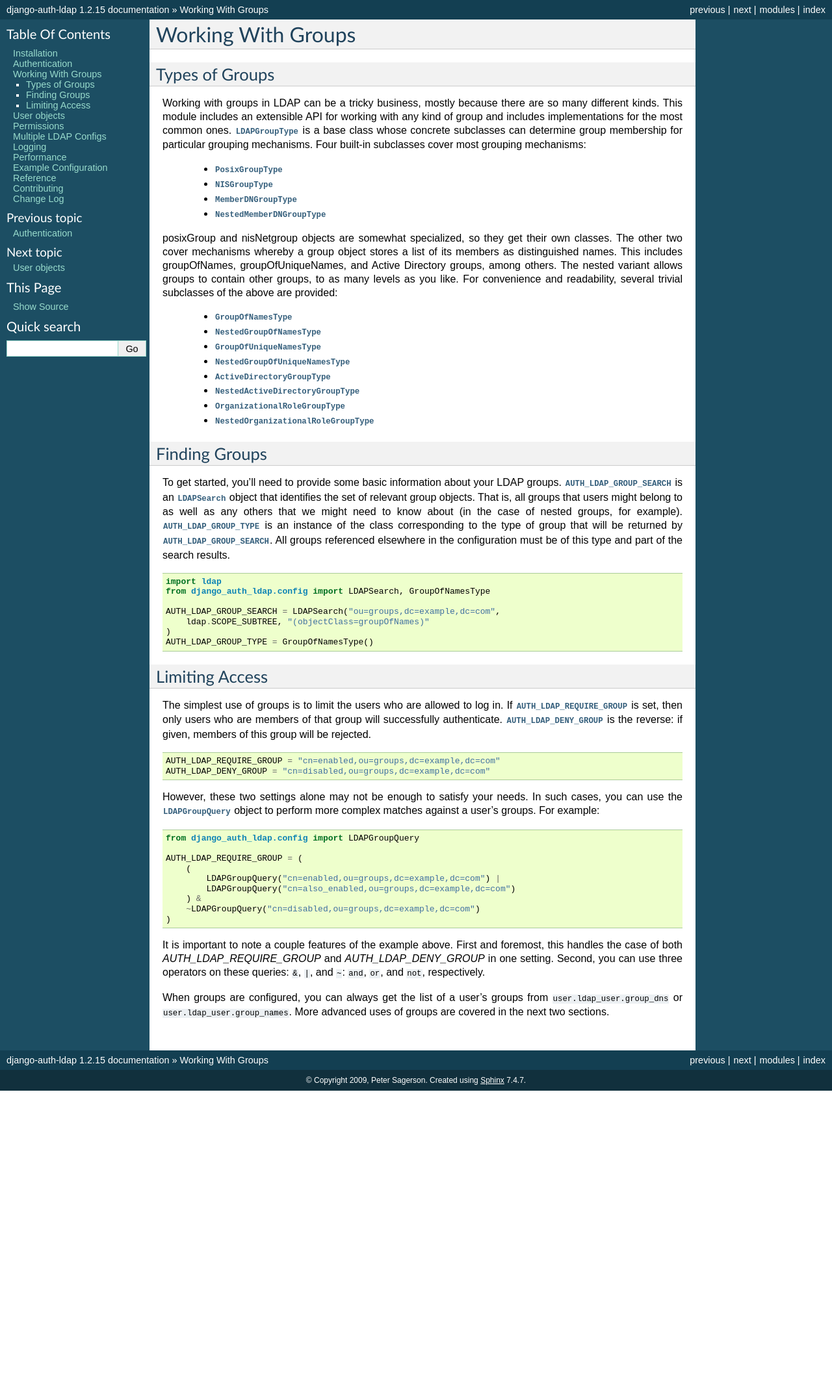
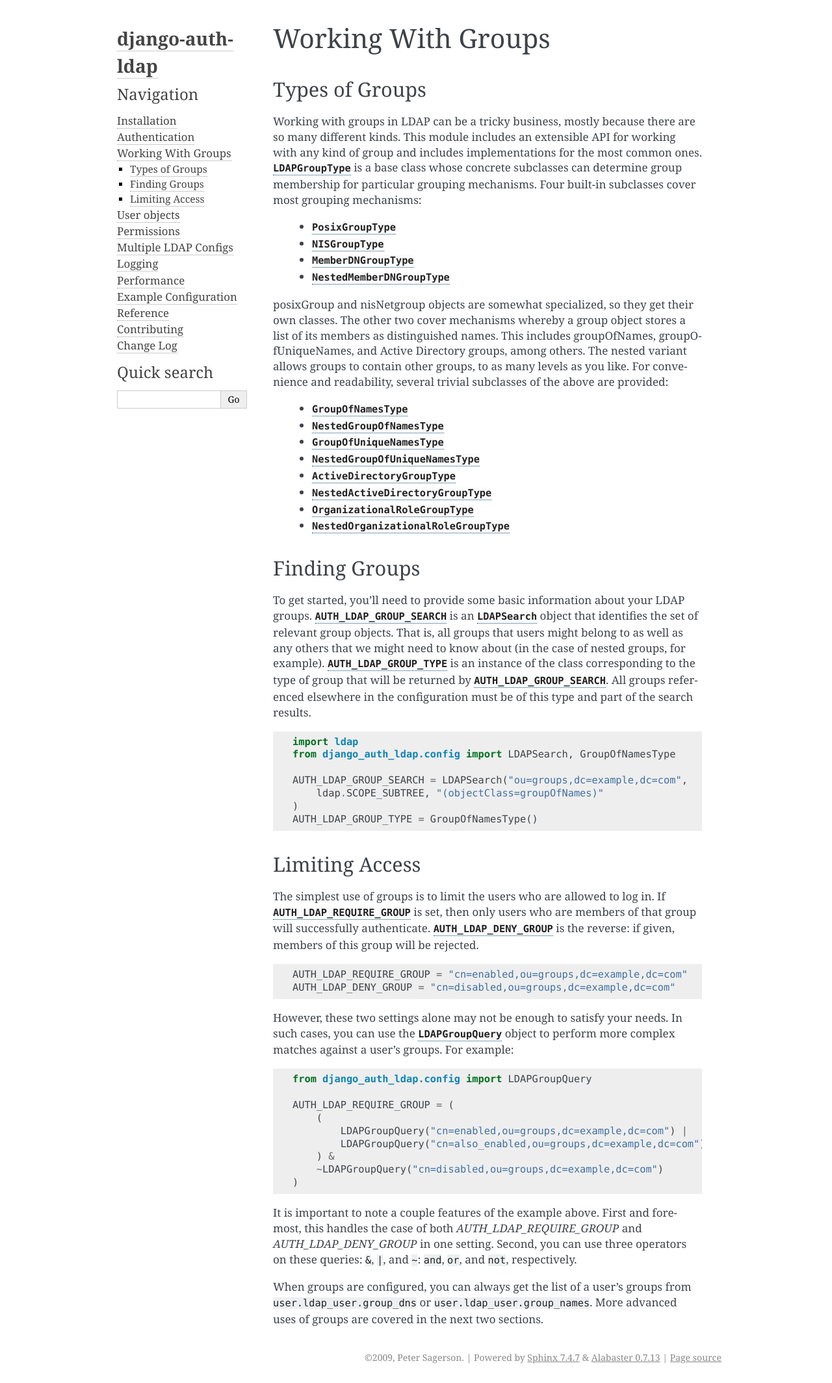
Before and after one commit to django-auth-ldap/django-auth-ldap, a Sphinx documentation site: the page built from docs/source/groups.rst, in a window 1280 px wide. Shown: the whole page at 65% size. Built offline with Sphinx 7.4.7, drawn with Linux system fonts in a browser that asks for light colours; before the commit the page ends 1679 px from its top, so only the background shows below that; some of the changed lines change nothing that is shown.

Commit message:
Update Sphinx config.

```diff
--- a/docs/_templates/globaltoc.html
+++ /dev/null
@@ -1,11 +0,0 @@
-{#
-    basic/globaltoc.html
-    ~~~~~~~~~~~~~~~~~~~~
-
-    Sphinx sidebar template: global table of contents.
-
-    :copyright: Copyright 2007-2011 by the Sphinx team, see AUTHORS.
-    :license: BSD, see LICENSE for details.
-#}
-<h3><a href="{{ pathto(master_doc) }}">{{ _('Table Of Contents') }}</a></h3>
-{{ toctree(maxdepth=2) }}
--- a/docs/source/conf.py
+++ b/docs/source/conf.py
@@ -1,9 +1,11 @@
+#!/usr/bin/env python3
 # -*- coding: utf-8 -*-
 #
 # django-auth-ldap documentation build configuration file, created by
-# sphinx-quickstart on Wed Sep 23 18:06:43 2009.
+# sphinx-quickstart on Mon Sep 25 08:38:18 2017.
 #
-# This file is execfile()d with the current directory set to its containing dir.
+# This file is execfile()d with the current directory set to its
+# containing dir.
 #
 # Note that not all possible configuration values are present in this
 # autogenerated file.
@@ -11,23 +13,168 @@
 # All configuration values have a default; values that are commented out
 # serve to show the default.
 
-import sys
-import os.path
-
 # If extensions (or modules to document with autodoc) are in another directory,
 # add these directories to sys.path here. If the directory is relative to the
 # documentation root, use os.path.abspath to make it absolute, like shown here.
+
+import os
+import sys
+
 sys.path.insert(0, os.path.abspath('../ext'))
 
-# -- General configuration -----------------------------------------------------
 
-# Add any Sphinx extension module names here, as strings. They can be extensions
-# coming with Sphinx (named 'sphinx.ext.*') or your custom ones.
+# -- General configuration ------------------------------------------------
+
+# If your documentation needs a minimal Sphinx version, state it here.
+#
+# needs_sphinx = '1.0'
+
+# Add any Sphinx extension module names here, as strings. They can be
+# extensions coming with Sphinx (named 'sphinx.ext.*') or your custom
+# ones.
 extensions = [
     'sphinx.ext.intersphinx',
 
     'daldocs',
 ]
+
+# Add any paths that contain templates here, relative to this directory.
+# templates_path = ['_templates']
+
+# The suffix(es) of source filenames.
+# You can specify multiple suffix as a list of string:
+#
+# source_suffix = ['.rst', '.md']
+source_suffix = '.rst'
+
+# The master toctree document.
+master_doc = 'index'
+
+# General information about the project.
+project = 'django-auth-ldap'
+copyright = '2009, Peter Sagerson'
+author = 'Peter Sagerson'
+
+# The version info for the project you're documenting, acts as replacement for
+# |version| and |release|, also used in various other places throughout the
+# built documents.
+#
+# The short X.Y version.
+version = '1.3'
+# The full version, including alpha/beta/rc tags.
+release = '1.3.0b1'
+
+# The language for content autogenerated by Sphinx. Refer to documentation
+# for a list of supported languages.
+#
+# This is also used if you do content translation via gettext catalogs.
+# Usually you set "language" from the command line for these cases.
+language = None
+
+# List of patterns, relative to source directory, that match files and
+# directories to ignore when looking for source files.
+# This patterns also effect to html_static_path and html_extra_path
+exclude_patterns = []
+
+# The name of the Pygments (syntax highlighting) style to use.
+pygments_style = 'sphinx'
+
+# If true, `todo` and `todoList` produce output, else they produce nothing.
+todo_include_todos = False
+
+
+# -- Options for HTML output ----------------------------------------------
+
+# The theme to use for HTML and HTML Help pages.  See the documentation for
+# a list of builtin themes.
+#
+html_theme = 'alabaster'
+
+# Theme options are theme-specific and customize the look and feel of a theme
+# further.  For a list of options available for each theme, see the
+# documentation.
+#
+# html_theme_options = {}
+
+# Add any paths that contain custom static files (such as style sheets) here,
+# relative to this directory. They are copied after the builtin static files,
+# so a file named "default.css" will overwrite the builtin "default.css".
+# html_static_path = ['_static']
+
+# Custom sidebar templates, must be a dictionary that maps document names
+# to template names.
+#
+# This is required for the alabaster theme
+# refs: http://alabaster.readthedocs.io/en/latest/installation.html#sidebars
+html_sidebars = {
+    '**': [
+        'about.html',
+        'navigation.html',
+        'relations.html',  # needs 'show_related': True theme option to display
+        'searchbox.html',
+    ]
+}
+
+
+# -- Options for HTMLHelp output ------------------------------------------
+
+# Output file base name for HTML help builder.
+htmlhelp_basename = 'django-auth-ldapdoc'
+
+
+# -- Options for LaTeX output ---------------------------------------------
+
+latex_elements = {
+    # The paper size ('letterpaper' or 'a4paper').
+    #
+    # 'papersize': 'letterpaper',
+
+    # The font size ('10pt', '11pt' or '12pt').
+    #
+    # 'pointsize': '10pt',
+
+    # Additional stuff for the LaTeX preamble.
+    #
+    # 'preamble': '',
+
+    # Latex figure (float) alignment
+    #
+    # 'figure_align': 'htbp',
+}
+
+# Grouping the document tree into LaTeX files. List of tuples
+# (source start file, target name, title,
+#  author, documentclass [howto, manual, or own class]).
+latex_documents = [
+    (master_doc, 'django-auth-ldap.tex', 'django-auth-ldap Documentation',
+     'Peter Sagerson', 'manual'),
+]
+
+
+# -- Options for manual page output ---------------------------------------
+
+# One entry per manual page. List of tuples
+# (source start file, name, description, authors, manual section).
+man_pages = [
+    (master_doc, 'django-auth-ldap', 'django-auth-ldap Documentation',
+     [author], 1)
+]
+
+
+# -- Options for Texinfo output -------------------------------------------
+
+# Grouping the document tree into Texinfo files. List of tuples
+# (source start file, target name, title, author,
+#  dir menu entry, description, category)
+texinfo_documents = [
+    (master_doc, 'django-auth-ldap', 'django-auth-ldap Documentation',
+     author, 'django-auth-ldap', 'One line description of project.',
+     'Miscellaneous'),
+]
+
+
+# Example configuration for intersphinx: refer to the Python standard library.
+# intersphinx_mapping = {'https://docs.python.org/': None}
 
 intersphinx_mapping = {
     'python': ('http://docs.python.org/', None),
@@ -35,176 +182,3 @@ intersphinx_mapping = {
                'https://docs.djangoproject.com/en/dev/_objects/'),
     'pythonldap': ('http://python-ldap.org/doc/html/', None),
 }
-
-# Add any paths that contain templates here, relative to this directory.
-templates_path = ['../_templates']
-
-# The suffix of source filenames.
-source_suffix = '.rst'
-
-# The encoding of source files.
-source_encoding = 'utf-8'
-
-# The master toctree document.
-master_doc = 'index'
-
-# General information about the project.
-project = u'django-auth-ldap'
-copyright = u'2009, Peter Sagerson'
-
-# The version info for the project you're documenting, acts as replacement for
-# |version| and |release|, also used in various other places throughout the
-# built documents.
-#
-# The short X.Y version.
-version = '1.1'
-# The full version, including alpha/beta/rc tags.
-release = '1.2.15'
-
-# The language for content autogenerated by Sphinx. Refer to documentation
-# for a list of supported languages.
-#language = None
-
-# There are two options for replacing |today|: either, you set today to some
-# non-false value, then it is used:
-#today = ''
-# Else, today_fmt is used as the format for a strftime call.
-#today_fmt = '%B %d, %Y'
-
-# List of documents that shouldn't be included in the build.
-#unused_docs = []
-
-# List of directories, relative to source directory, that shouldn't be searched
-# for source files.
-exclude_trees = ['build']
-
-# The reST default role (used for this markup: `text`) to use for all documents.
-#default_role = None
-
-# If true, '()' will be appended to :func: etc. cross-reference text.
-#add_function_parentheses = True
-
-# If true, the current module name will be prepended to all description
-# unit titles (such as .. function::).
-#add_module_names = True
-
-# If true, sectionauthor and moduleauthor directives will be shown in the
-# output. They are ignored by default.
-#show_authors = False
-
-# The name of the Pygments (syntax highlighting) style to use.
-pygments_style = 'sphinx'
-
-# A list of ignored prefixes for module index sorting.
-#modindex_common_prefix = []
-
-
-# -- Options for HTML output ---------------------------------------------------
-
-# The theme to use for HTML and HTML Help pages.  Major themes that come with
-# Sphinx are currently 'default' and 'sphinxdoc'.
-html_theme = 'default'
-
-# Theme options are theme-specific and customize the look and feel of a theme
-# further.  For a list of options available for each theme, see the
-# documentation.
-html_theme_options = {
-    #"rightsidebar": True,
-}
-
-# Add any paths that contain custom themes here, relative to this directory.
-#html_theme_path = []
-
-# The name for this set of Sphinx documents.  If None, it defaults to
-# "<project> v<release> documentation".
-#html_title = None
-
-# A shorter title for the navigation bar.  Default is the same as html_title.
-#html_short_title = None
-
-# The name of an image file (relative to this directory) to place at the top
-# of the sidebar.
-#html_logo = None
-
-# The name of an image file (within the static path) to use as favicon of the
-# docs.  This file should be a Windows icon file (.ico) being 16x16 or 32x32
-# pixels large.
-#html_favicon = None
-
-# Add any paths that contain custom static files (such as style sheets) here,
-# relative to this directory. They are copied after the builtin static files,
-# so a file named "default.css" will overwrite the builtin "default.css".
-#html_static_path = []
-
-# If not '', a 'Last updated on:' timestamp is inserted at every page bottom,
-# using the given strftime format.
-#html_last_updated_fmt = '%b %d, %Y'
-
-# If true, SmartyPants will be used to convert quotes and dashes to
-# typographically correct entities.
-#html_use_smartypants = True
-
-# Custom sidebar templates, maps document names to template names.
-html_sidebars = {
-    '*': ['globaltoc.html', 'relations.html', 'sourcelink.html', 'searchbox.html']
-}
-
-# Additional templates that should be rendered to pages, maps page names to
-# template names.
-#html_additional_pages = {}
-
-# If false, no module index is generated.
-#html_use_modindex = True
-
-# If false, no index is generated.
-#html_use_index = True
-
-# If true, the index is split into individual pages for each letter.
-#html_split_index = False
-
-# If true, links to the reST sources are added to the pages.
-#html_show_sourcelink = True
-
-# If true, an OpenSearch description file will be output, and all pages will
-# contain a <link> tag referring to it.  The value of this option must be the
-# base URL from which the finished HTML is served.
-#html_use_opensearch = ''
-
-# If nonempty, this is the file name suffix for HTML files (e.g. ".xhtml").
-#html_file_suffix = ''
-
-# Output file base name for HTML help builder.
-htmlhelp_basename = 'django-auth-ldapdoc'
-
-
-# -- Options for LaTeX output --------------------------------------------------
-
-# The paper size ('letter' or 'a4').
-#latex_paper_size = 'letter'
-
-# The font size ('10pt', '11pt' or '12pt').
-#latex_font_size = '10pt'
-
-# Grouping the document tree into LaTeX files. List of tuples
-# (source start file, target name, title, author, documentclass [howto/manual]).
-latex_documents = [
-  ('index', 'django-auth-ldap.tex', u'django-auth-ldap Documentation',
-   u'Peter Sagerson', 'manual'),
-]
-
-# The name of an image file (relative to this directory) to place at the top of
-# the title page.
-#latex_logo = None
-
-# For "manual" documents, if this is true, then toplevel headings are parts,
-# not chapters.
-#latex_use_parts = False
-
-# Additional stuff for the LaTeX preamble.
-#latex_preamble = ''
-
-# Documents to append as an appendix to all manuals.
-#latex_appendices = []
-
-# If false, no module index is generated.
-#latex_use_modindex = True
```
Also changed, not shown: 2 other files.
